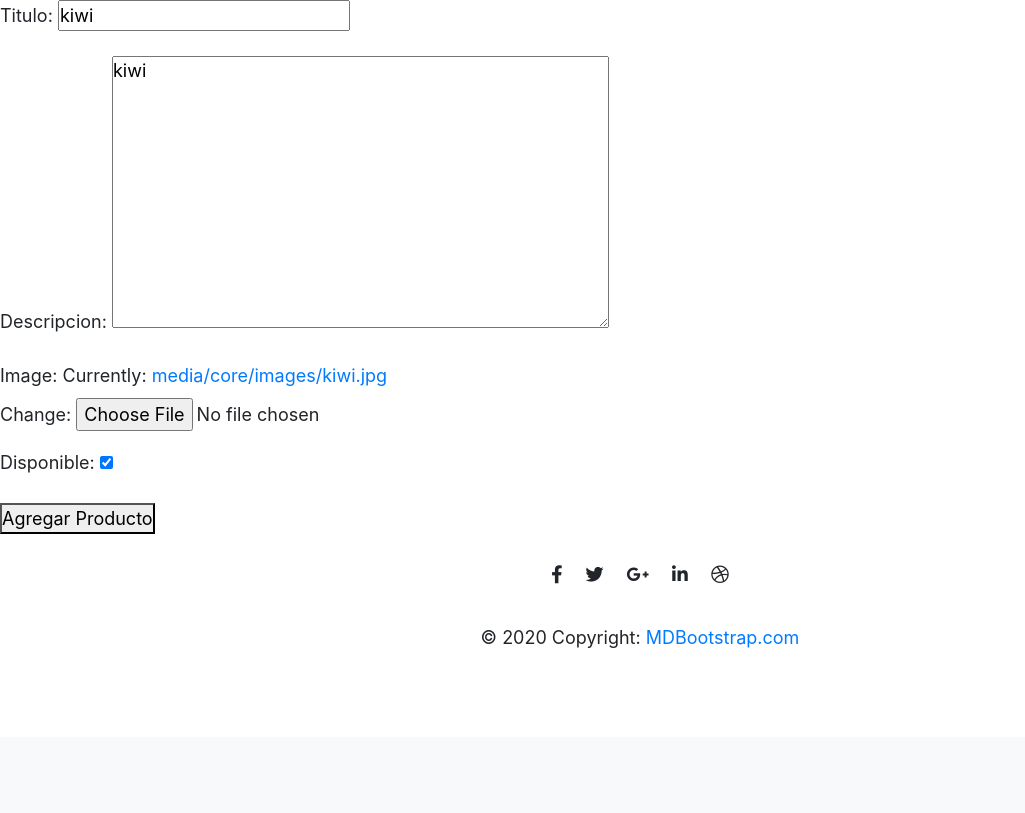
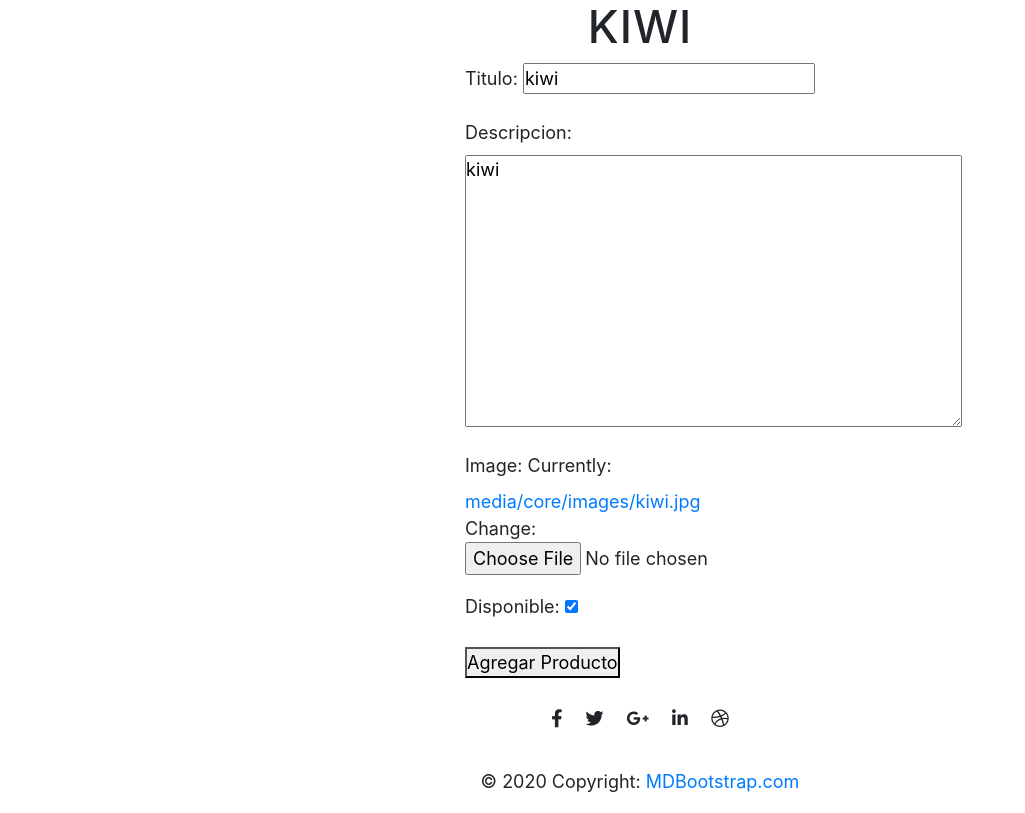
Before and after one commit to panzatros/Glezco2, a Django app: page /producto-Panel/kiwi in a window 1280 px wide. Shown: the part 63-876 px from the top of the page, without its empty margins (0-1025 px from the left). Before the commit the page ends 711 px from the top, so only its background shows below. Run offline with Django 3.2, Linux system fonts and the light colour scheme; data comes from the database, SQL or seed files in the repository; both versions use the stored data as it was after the commit; some libraries are stand-ins or nearby versions.

Commit message:
hello darkness

```diff
--- a/core/templates/core/base.html
+++ b/core/templates/core/base.html
@@ -9,6 +9,9 @@
     <meta charset="UTF-8">
     <meta name="viewport" content="width=device-width, initial-scale=1.0">
     <title>Glezco</title>
+    <script src="https://code.jquery.com/jquery-3.2.1.slim.min.js" integrity="sha384-KJ3o2DKtIkvYIK3UENzmM7KCkRr/rE9/Qpg6aAZGJwFDMVNA/GpGFF93hXpG5KkN" crossorigin="anonymous"></script>
+<script src="https://cdnjs.cloudflare.com/ajax/libs/popper.js/1.12.9/umd/popper.min.js" integrity="sha384-ApNbgh9B+Y1QKtv3Rn7W3mgPxhU9K/ScQsAP7hUibX39j7fakFPskvXusvfa0b4Q" crossorigin="anonymous"></script>
+<script src="https://maxcdn.bootstrapcdn.com/bootstrap/4.0.0/js/bootstrap.min.js" integrity="sha384-JZR6Spejh4U02d8jOt6vLEHfe/JQGiRRSQQxSfFWpi1MquVdAyjUar5+76PVCmYl" crossorigin="anonymous"></script>
 </head>
 <body>
     <nav class="navbar navbar-expand-lg navbar-light bg-light">
--- a/core/templates/core/panelProduct.html
+++ b/core/templates/core/panelProduct.html
@@ -2,11 +2,26 @@
 
 {% block content %}
 
-<form method="post" action="{{ item.get_absolute_url_panel_edit }}" enctype="multipart/form-data">
+<section>
+    <div class="container">
+        <div class="row justify-content-md-center">
+            <h1>{{object.titulo}}</h1>
+        </div>
+        <div class="row">
+            <div class="col"> &nbsp; </div>
+            <div class="col">
+                <form method="post" action="{{ item.get_absolute_url_panel_edit }}" enctype="multipart/form-data">
 
-    {{form.as_p}}
-    {% csrf_token %}
-    <button type="submit">Agregar Producto</button>
-</form>
+                    {{form.as_p}}
+                    {% csrf_token %}
+                    <button type="submit">Agregar Producto</button>
+                </form>
+            </div>
+            <div class="col"> &nbsp; </div>
+
+        </div>
+
+    </div>
+</section>
 
 {% endblock content %}
--- a/glezco2/settings.py
+++ b/glezco2/settings.py
@@ -25,7 +25,7 @@ SECRET_KEY = 'b20a%%8h2w7^&2%fvn2pba2)v1ok)1t&x++t)j$x_+8*=fyrgi'
 # SECURITY WARNING: don't run with debug turned on in production!
 DEBUG = True
 
-ALLOWED_HOSTS = ['panzatros.pythonanywhere.com']
+ALLOWED_HOSTS = ['panzatros.pythonanywhere.com','localhost']
 
 
 # Application definition
```
Also changed, not shown: core/templates/core/OrdenAbierta.html (+14 -5 lines), core/templates/core/panel.html (+14 -2 lines), db.sqlite3.
